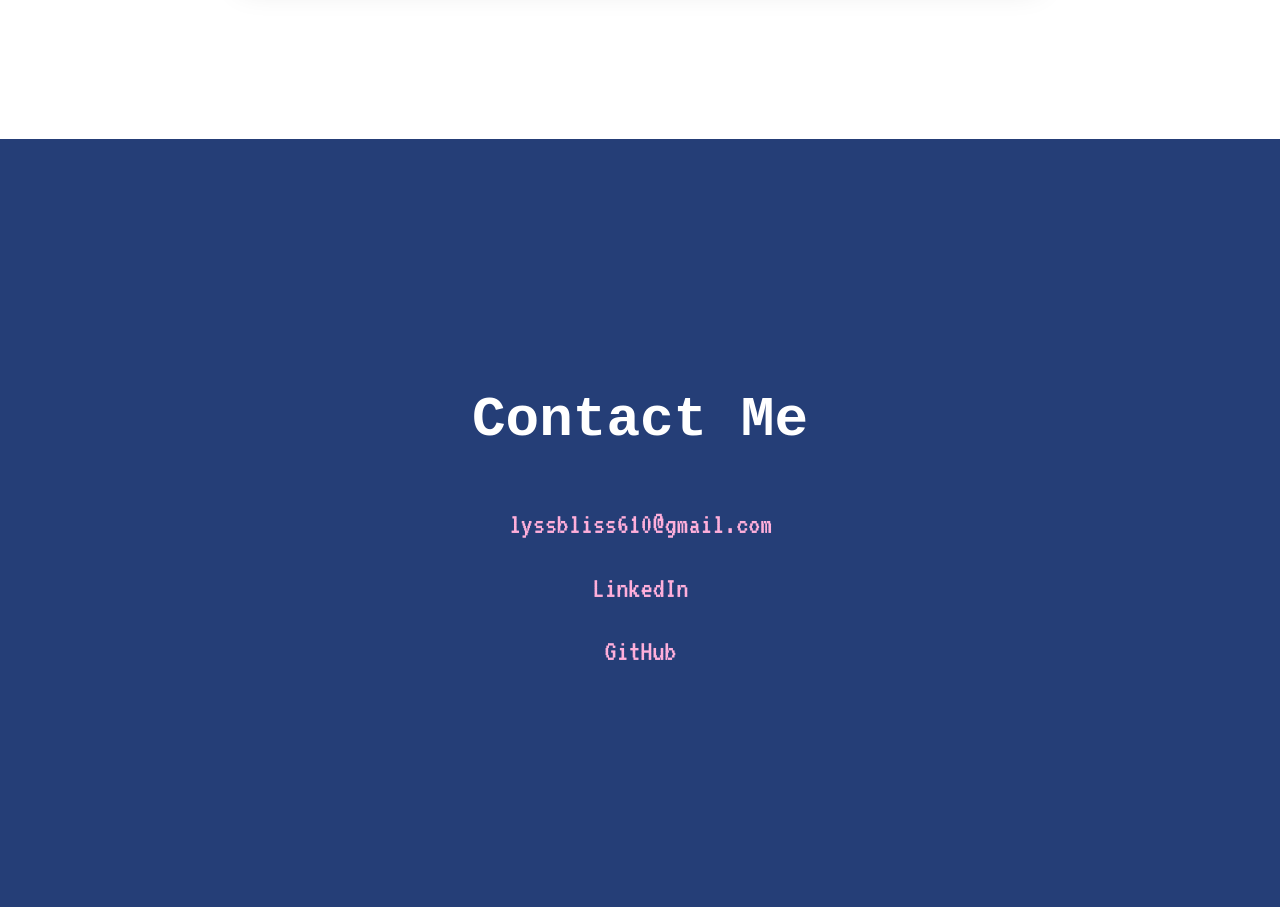
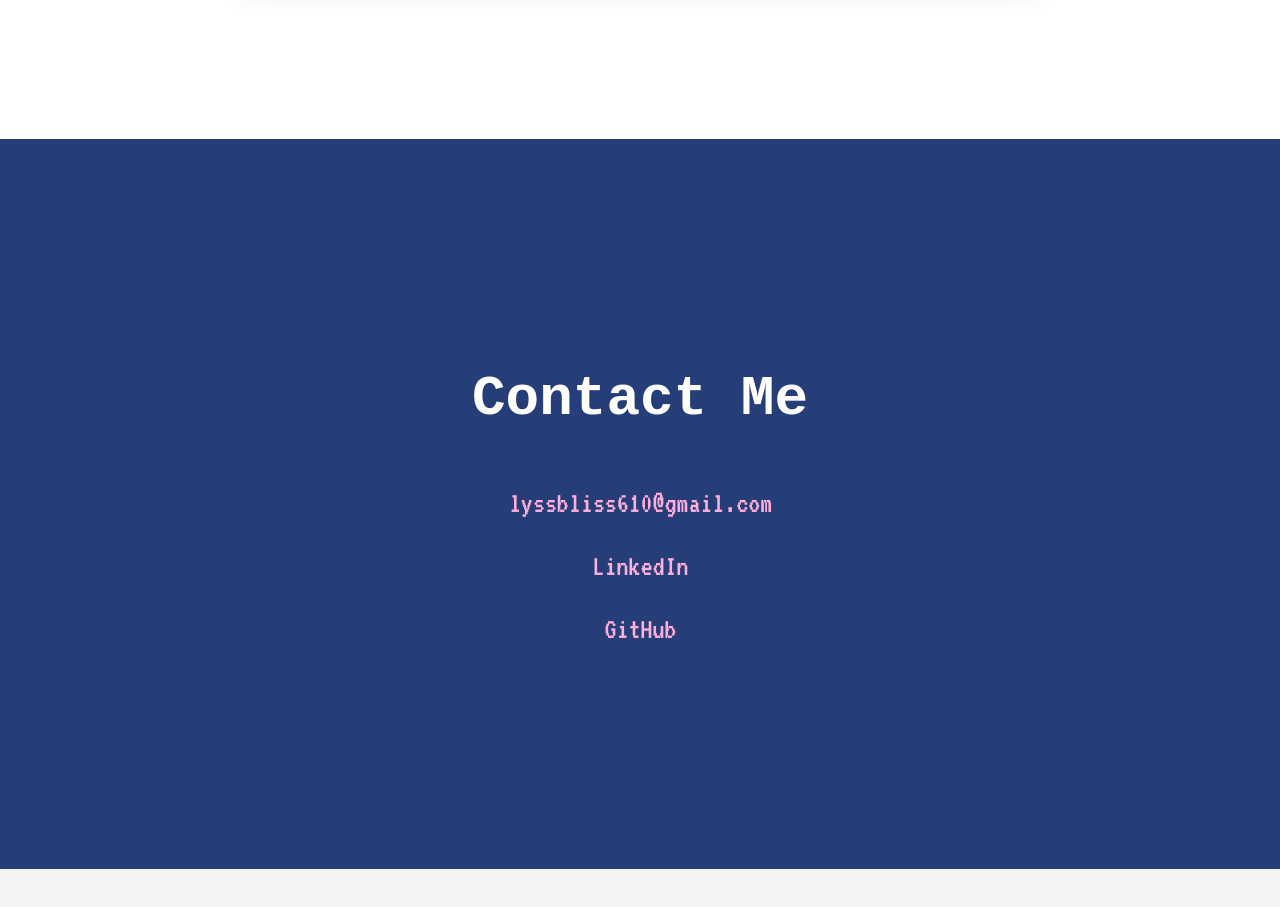
Before and after one commit to alynguyxn/alyssa-portfolio, a React (Vite) app: page / in a window 1280 px wide. Shown: the part 3460-4367 px from the top of the page. After the commit the page ends 4329 px from the top, so only its background shows below. Built offline with nearby package versions, Linux system fonts and the light colour scheme; a web font is replaced by a local one.

Commit message:
formatting contact section

```diff
--- a/src/index.css
+++ b/src/index.css
@@ -1176,7 +1176,11 @@ button:focus-visible {
 /* contact */
 #contact {
   background-color: #253E77 !important;
-  min-height: 100vh;
+
+  /* 1. Change 'min-height' to 'height' and subtract the navbar height (70px) */
+  /* This ensures it fills the view perfectly without going a pixel over */
+  height: calc(100vh - 70px);
+
   width: 100% !important;
   max-width: none !important;
   margin-top: -1px !important;
@@ -1186,17 +1190,19 @@ button:focus-visible {
   flex-direction: column;
   align-items: center;
 
-  /* 1. Change this from 'center' to 'flex-start' */
-  justify-content: flex-start;
+  /* 2. Using 'center' here now that the height is fixed will look perfect */
+  justify-content: center;
 
-  /* 2. Add padding-top to manually position the content */
-  /* This moves the "Contact Me" title to a better height */
-  padding: 15vh 20px 80px 20px;
+  /* 3. Reset padding so it doesn't add to the height calculation */
+  padding: 0 20px;
 
   box-sizing: border-box;
   scroll-margin-top: 70px;
   position: relative;
   z-index: 1;
+
+  /* 4. This prevents any accidental scrolling within the section */
+  overflow: hidden;
 }
 
 #contact h2 {
```
